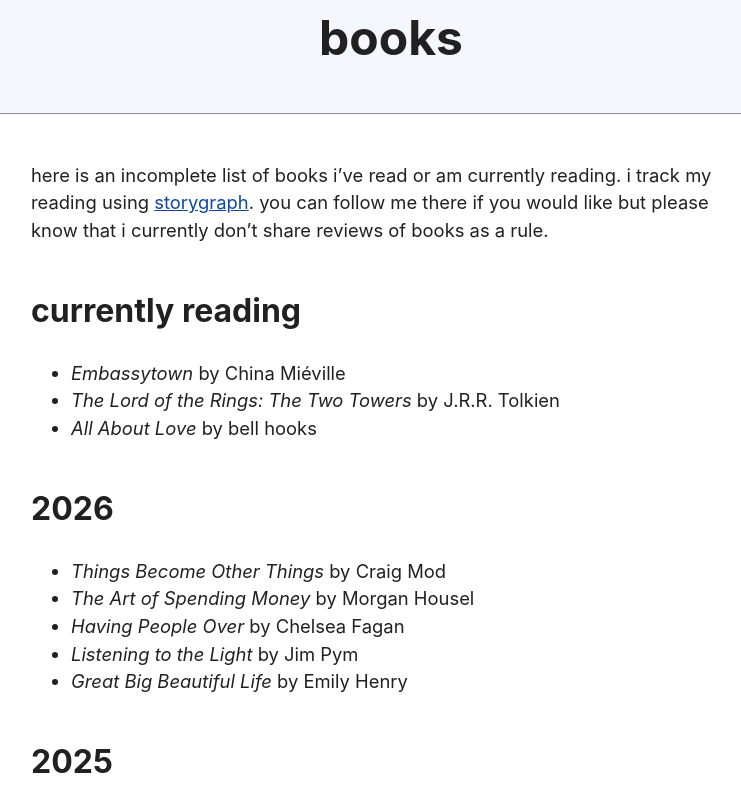
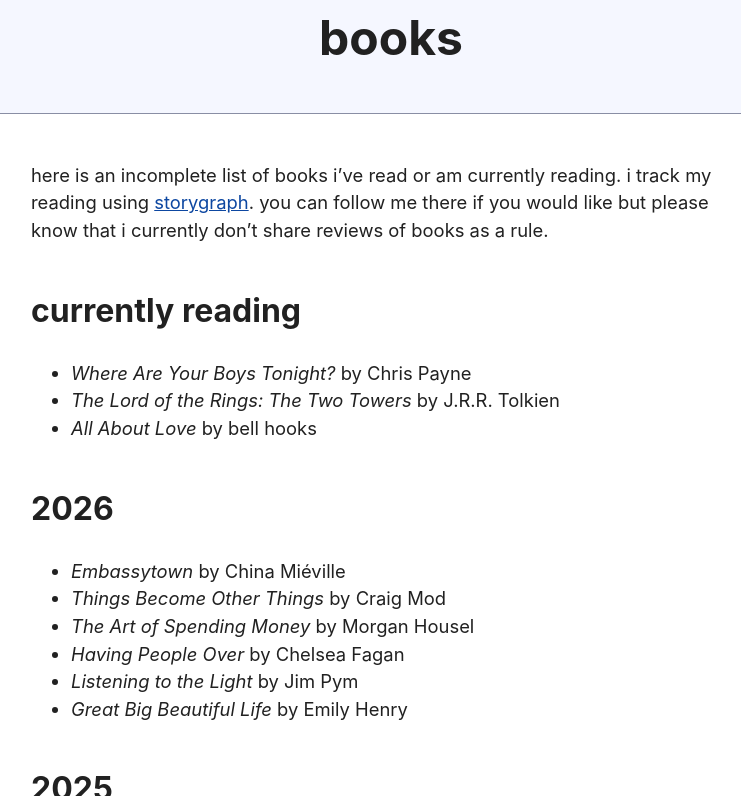
Before and after one commit to sloanelybutsurely/www, a Jekyll site: the page built from books.md, in a window 1280 px wide and 900 px high, cut to the strip 104-900 px from the top of the window. Shown: the whole strip, without its empty margins (249-990 px from the left). Built offline with Jekyll 4.4.1, drawn with Linux system fonts in a browser that asks for light colours.

Commit message:
update books

```diff
--- a/books.md
+++ b/books.md
@@ -10,12 +10,13 @@ please know that i currently don't share reviews of books as a rule.
 
 ### currently reading
 
-- _Embassytown_ by China Miéville
+- _Where Are Your Boys Tonight?_ by Chris Payne
 - _The Lord of the Rings: The Two Towers_ by J.R.R. Tolkien
 - _All About Love_ by bell hooks
 
 ### 2026
 
+- _Embassytown_ by China Miéville
 - _Things Become Other Things_ by Craig Mod
 - _The Art of Spending Money_ by Morgan Housel
 - _Having People Over_ by Chelsea Fagan
```
